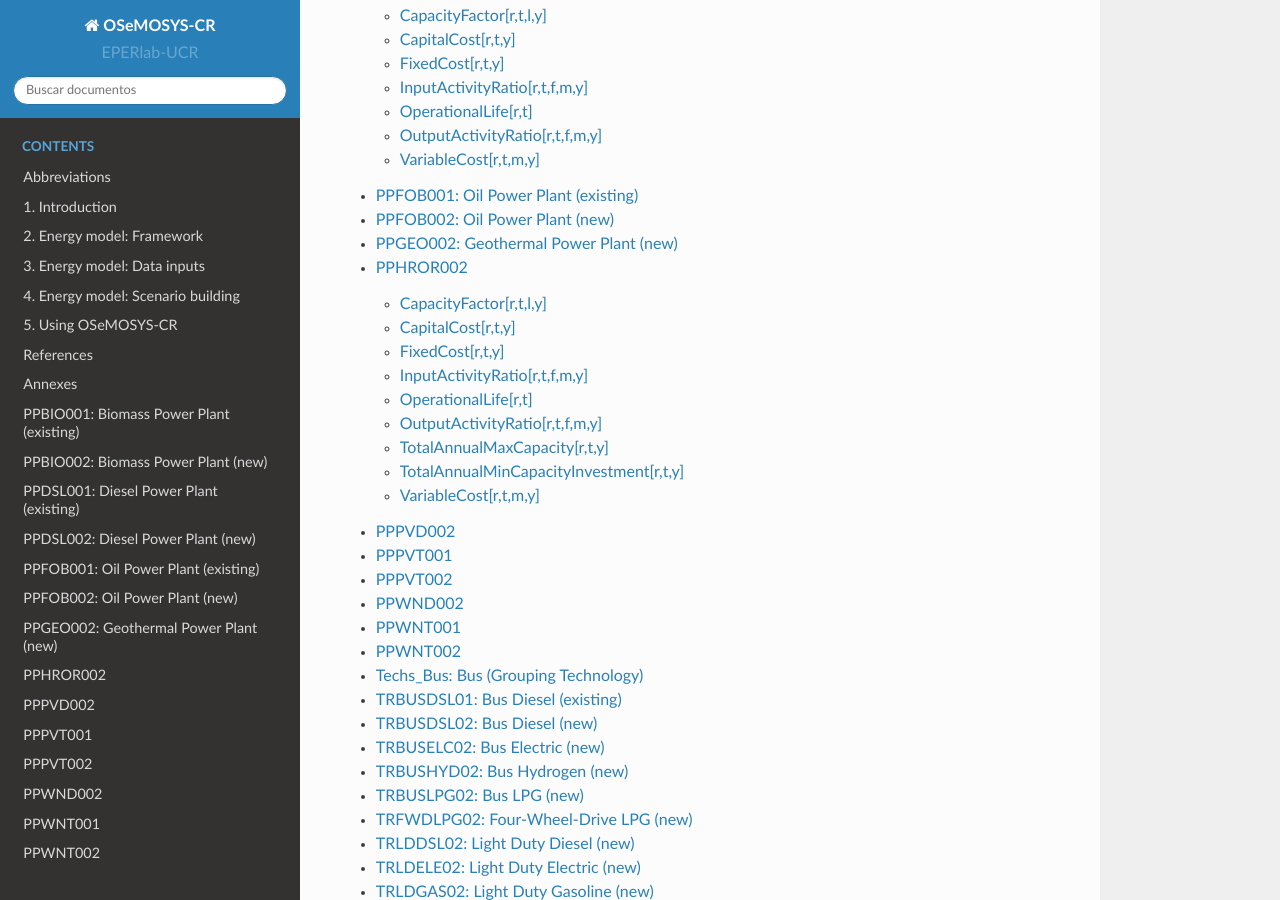
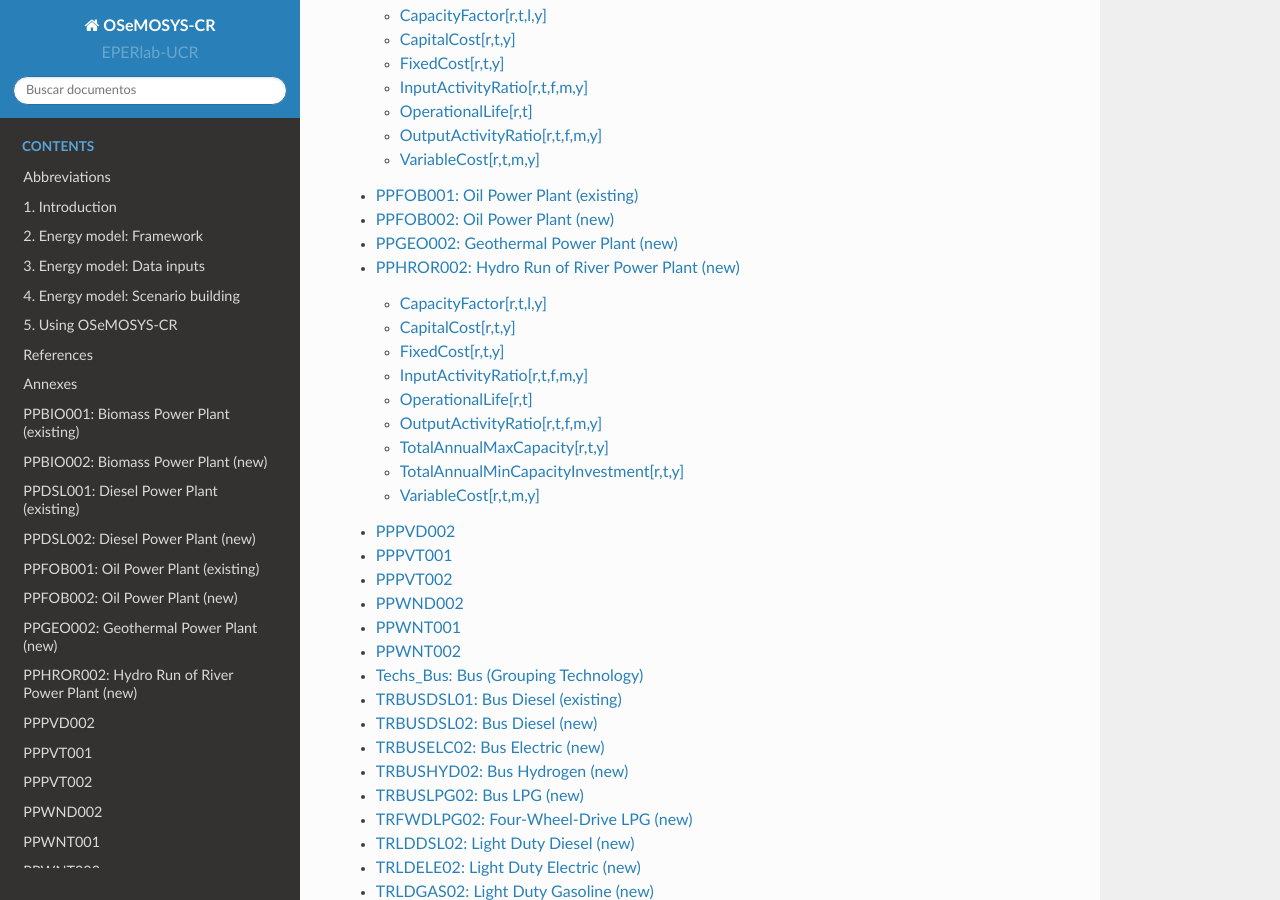
Before and after one commit to EPERLab/OSeMOSYS-CR, a Sphinx documentation site: the page built from docs/index.rst, in a window 1280 px wide and 900 px high, scrolled down 1584 px. Built offline with Sphinx 7.4.7 and the Read the Docs theme 2.0.0, drawn with Linux system fonts in a browser that asks for light colours; formulas are drawn with MathJax 3.

Commit message:
Update 13_PPHROR002.rst

```diff
--- a/docs/fichas/13_PPHROR002.rst
+++ b/docs/fichas/13_PPHROR002.rst
@@ -1,4 +1,4 @@
-PPHROR002
+PPHROR002: Hydro Run of River Power Plant (new)
 =====================================
 
 +-------------------------------------------------+-------+--------------+--------------+--------------+--------------+
```
